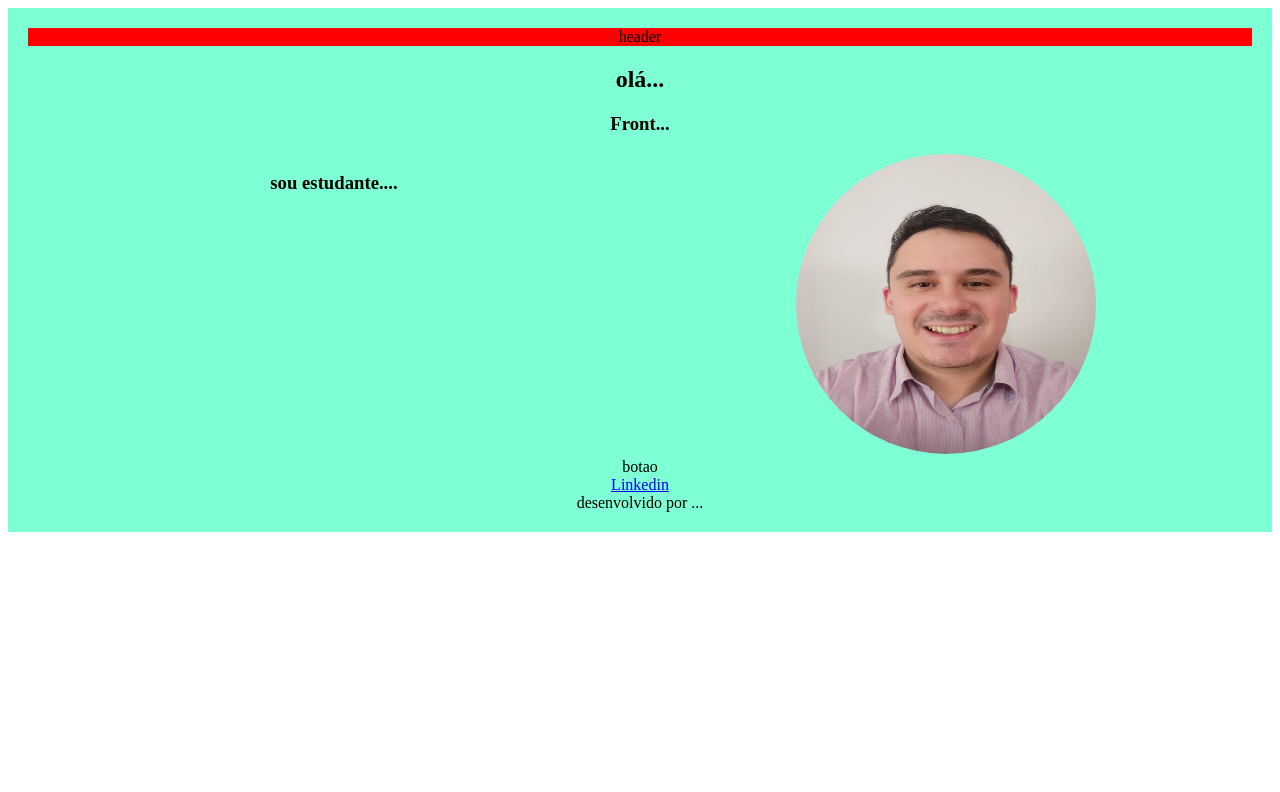
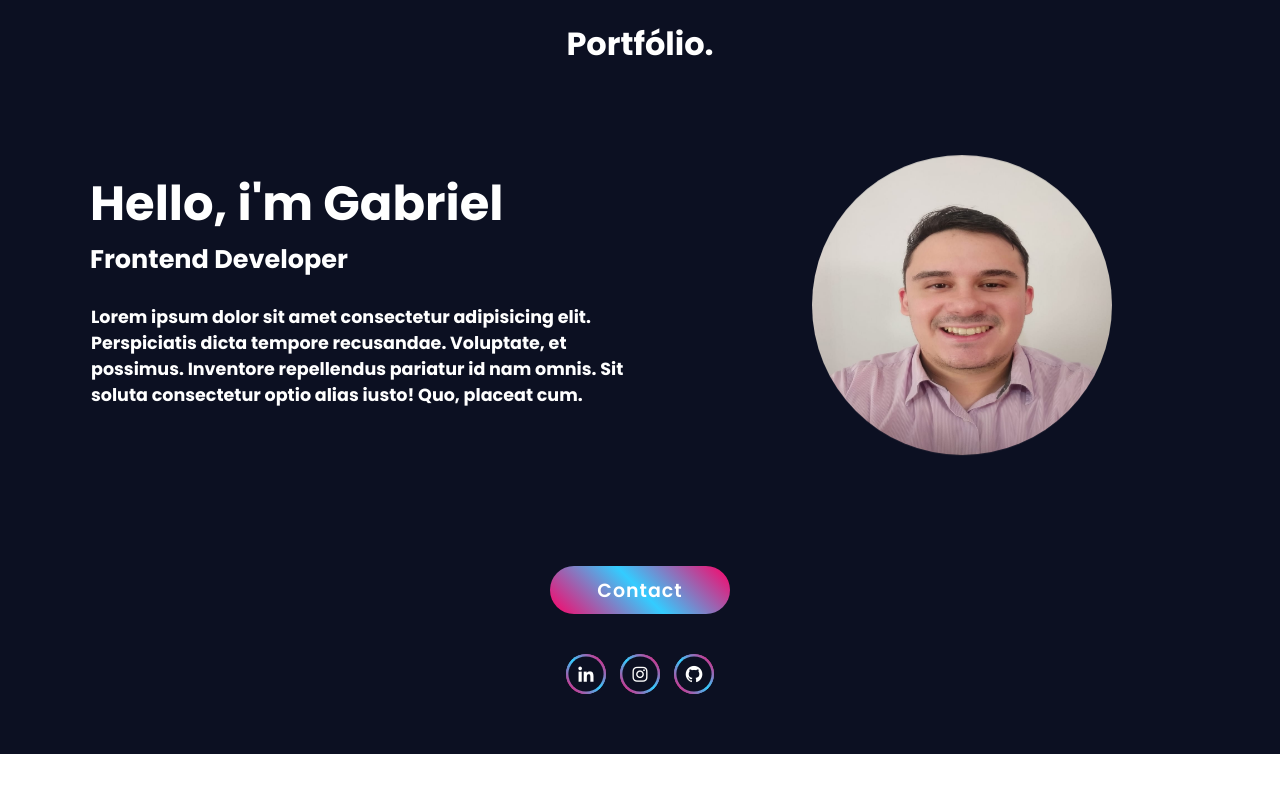
Before and after one commit to Souzzagabe/portfolioV2, a website: page index.html in a window 1280 px wide. Drawn offline with nearby package versions, Linux system fonts and the light colour scheme; files whose address does not match are found by name.

Commit message:
portfolioV2

```diff
--- a/index.html
+++ b/index.html
@@ -1,30 +1,35 @@
 <!DOCTYPE html>
-<html lang="en">
+<html lang="pt-br">
+
 <head>
     <meta charset="UTF-8">
     <meta http-equiv="X-UA-Compatible" content="IE=edge">
     <meta name="viewport" content="width=<device-width>, initial-scale=1.0">
-        <link rel="stylesheet" href="styles.css">
+    <link rel="stylesheet" href="styles.css">
+    <link href='https://unpkg.com/boxicons@2.1.4/css/boxicons.min.css' rel='stylesheet'>
     <title>Portfolio</title>
 </head>
+
 <body>
     <div class="container">
         <div class="header">
-            header
+            <h1>Portfólio.</h1>
         </div>
         <section class="saudacao">
             <div class="hello">
-                <h1>olá...</h1>
-            </div class="professional">
-            <div>
-                <h3>Front...</h3>
+                <h1>Hello, i'm Gabriel</h1>
+            </div>
+            <div class="professional">
+                <h2>Frontend Developer</h2>
             </div>
         </section>
         <section class="body">
             <section class="body-text">
                 <div class="about">
                     <h3>
-                        sou estudante....
+                        Lorem ipsum dolor sit amet consectetur adipisicing elit. Perspiciatis dicta tempore recusandae.
+                        Voluptate, et possimus. Inventore repellendus pariatur id nam omnis. Sit soluta consectetur
+                        optio alias iusto! Quo, placeat cum.
                     </h3>
                 </div>
                 <div class="photo">
@@ -32,17 +37,22 @@
                 </div>
             </section>
             <div class="button">
-                botao
+                Contact
             </div>
             <section class="contact">
                 <div class="social">
-                    <a href="https://www.linkedin.com/in/gabriel-souza-0b6601269/" target="_blank"> Linkedin</a>
+                    <a href="https://www.linkedin.com/in/gabriel-souza-0b6601269/" target="_blank"><i
+                        class='bx bxl-linkedin'></i></a>
+                <a href="https://www.instagram.com/souzzagabe/" target="_blank"><i class='bx bxl-instagram'></i></a>
+                <a href="https://github.com/Souzzagabe?tab=repositories" target="_blank"><i
+                        class='bx bxl-github'></i></a>
                 </div>
             </section>
             <footer class="footer">
-                desenvolvido por ...
+
             </footer>
         </section>
     </div>
 </body>
+
 </html>
--- a/styles.css
+++ b/styles.css
@@ -1,33 +1,72 @@
+@import url('https://fonts.googleapis.com/css2?family=Poppins:wght@300;400;500;600;700;800;900&display=swap');
+
 * {
+    margin: 0;
     padding: 0;
+    box-sizing: border-box;
+    font-family: 'poppins', sans-serif;
+
 }
+
 .container {
     padding: 20px;
-    background-color: aquamarine;
+    background-color: #0c1022;
+    color: #fff;
+
 }
 
 .header {
-    background-color: red;
     text-align: center;
+    cursor: pointer;
+    opacity: 0;
+    animation: slideTop 1s ease forwards;
+    animation-delay: 1s;
 }
 
 .saudacao {
-    text-align: center;
+    max-width: 500px;
+    margin: 100px 70px 0;
+
+}
+
+.hello {
+    font-size: 32px;
+    opacity: 0;
+    animation: slideRight 1s ease forwards;
+    animation-delay: .7s;
+
+}
+
+.professional {
+    font-size: 17px;
+    opacity: 0;
+    animation: slideLeft 1s ease forwards;
+    animation-delay: 1s;
 }
 
 .body-text {
     width: 100%;
     display: flex;
+    text-align: justify;
+
 }
 
 .about {
-    text-align: center;
+    text-align: start;
     width: 50%;
+    margin: 0px 0px 0 46px;
+    font-size: 15px;
+    padding: 25px;
+    opacity: 0;
+    animation: slideLeft 1s ease forwards;
+    animation-delay: 1.3s;
 }
 
 .photo {
     text-align: center;
     width: 50%;
+    margin: -100px 0px 80px;
+
 }
 
 img {
@@ -35,10 +74,101 @@ img {
     width: 300px;
     border-radius: 50%;
     border: 5px gray;
-  }
+    opacity: 0;
+    animation: zoomIn 1s ease forwards, floatImage 4s ease-in-out infinite;
+    animation-delay: 2.1s, 3.1s;
+
+
+}
 
 .button {
+    display: flex;
     text-align: center;
+    justify-content: center;
+    align-items: center;
+    width: 180px;
+    height: 48px;
+    background: linear-gradient(45deg, #f06, #3cf, #f06);
+    font-size: 19px;
+    color: white;
+    border-radius: 40px;
+    text-decoration: none;
+    font-weight: 600;
+    letter-spacing: 1px;
+    margin: auto;
+    opacity: 0;
+    animation: slideTop 1s ease forwards;
+    animation-delay: 1.8s;
+}
+
+.button a::after {
+    content: '';
+    position: absolute;
+    width: 100%;
+    height: 100%;
+    background: #0c1022;
+    transform: scale(.88);
+    z-index: -1;
+    border-radius: 50%;
+    transition: .5s ease;
+
+}
+.social {
+    display: flex;
+    justify-content: center;
+    align-items: center;
+    margin: 20px 0;
+    opacity: 0;
+    animation: slideBottom 1s ease forwards;
+    animation-delay: 2.1s;
+}
+
+.social a {
+    position: relative;
+    display: flex;
+    justify-content: center;
+    align-items: center;
+    width: 40px;
+    height: 40px;
+    background: linear-gradient(45deg, #f06, #3cf, #f06);
+    border-radius: 50%;
+    font-size: 20px;
+    color: white;
+    text-decoration: none;
+    margin: 20px 7px;
+    z-index: 1;
+
+}
+
+.social a::before {
+    content: '';
+    position: absolute;
+    width: 100%;
+    height: 100%;
+    background: linear-gradient(45deg, #f06, #3cf, #f06);
+    border-radius: 50%;
+    z-index: -1;
+    transition: .5s ease;
+}
+
+.social a:hover::before {
+    filter: blur(5px);
+}
+
+.social a::after {
+    content: '';
+    position: absolute;
+    width: 100%;
+    height: 100%;
+    background: #0c1022;
+    border-radius: 50%;
+    transform: scale(.88);
+    z-index: -1;
+    transition: .5s ease;
+}
+
+.social a:hover::after {
+    transform: scale(0);
 }
 
 .contact {
@@ -52,26 +182,157 @@ img {
 /* RESPONSIVIDADE*/
 
 @media (max-width: 580px) {
+    .saudacao {
+        max-width: 500px;
+        margin: 30px 0px -1px 0px;
+    }
+
+    .hello {
+        font-size: 22px;
+    }
+
+    .professional {
+        font-size: 13px;
+    }
+
     .body-text {
         align-items: center;
     }
+
     .body-text {
-       flex-direction: column;
+        flex-direction: column;
     }
 
     .about {
         width: 100%;
+        margin: 12px 0px 38px 5px;
+        font-size: 12px;
+        padding: 0;
     }
+
+    .img {
+        height: 200px;
+        width: 200px;
+    }
+
     .photo {
         width: 100%;
+        margin: auto;
+
     }
 
 }
 
 @media (min-width: 581px) and (max-width: 920px) {
+    .body-text {
+        flex-direction: column;
+    }
+    .saudacao {
+        margin: 35px 22px 0
+    }
+    .hello {
+        font-size: 29px;
+    }
+    .about {
+        margin: 0px 74px 0 0px;
+        font-size: 12px;
+        width: 100%;
+    }
 
+    .photo {
+         margin: auto;
+    }
 }
 
-@media (min-width: 920px) {
+@media (min-width: 920px) {}
 
+
+/* ANIMAÇÃO------ */
+
+
+@keyframes slideTop {
+    0% {
+        opacity: 0;
+        transform: translateY(100px);
+    }
+
+    100% {
+        opacity: 1;
+        transform: translateY(0);
+    }
 }
+
+@keyframes slideRight {
+    0% {
+        opacity: 0;
+        transform: translateX(-100px);
+    }
+
+    100% {
+        opacity: 1;
+        transform: translateX(0);
+    }
+}
+
+@keyframes slideLeft {
+    0% {
+        opacity: 0;
+        transform: translateX(100px);
+    }
+
+    100% {
+        opacity: 1;
+        transform: translateX(0);
+    }
+}
+
+@keyframes slideBottom {
+    0% {
+        opacity: 0;
+        transform: translateX(-100px);
+    }
+
+    100% {
+        opacity: 1;
+        transform: translateX(0);
+    }
+}
+
+@keyframes zoomIn {
+    0% {
+        opacity: 0;
+        transform: scale(0);
+    }
+
+    100% {
+        opacity: 1;
+        transform: scale(1);
+    }
+}
+
+@keyframes floatImage {
+    0% {
+        transform: translateY(0);
+    }
+
+
+
+    50% {
+        transform: translateY(-24px);
+
+    }
+
+    100% {
+        transform: translateY(0);
+    }
+}
+
+@keyframes circleRotate {
+    0% {
+        transform: rotate(0);
+    }
+
+    100% {
+        transform: rotate(360deg);
+    }
+}
```
